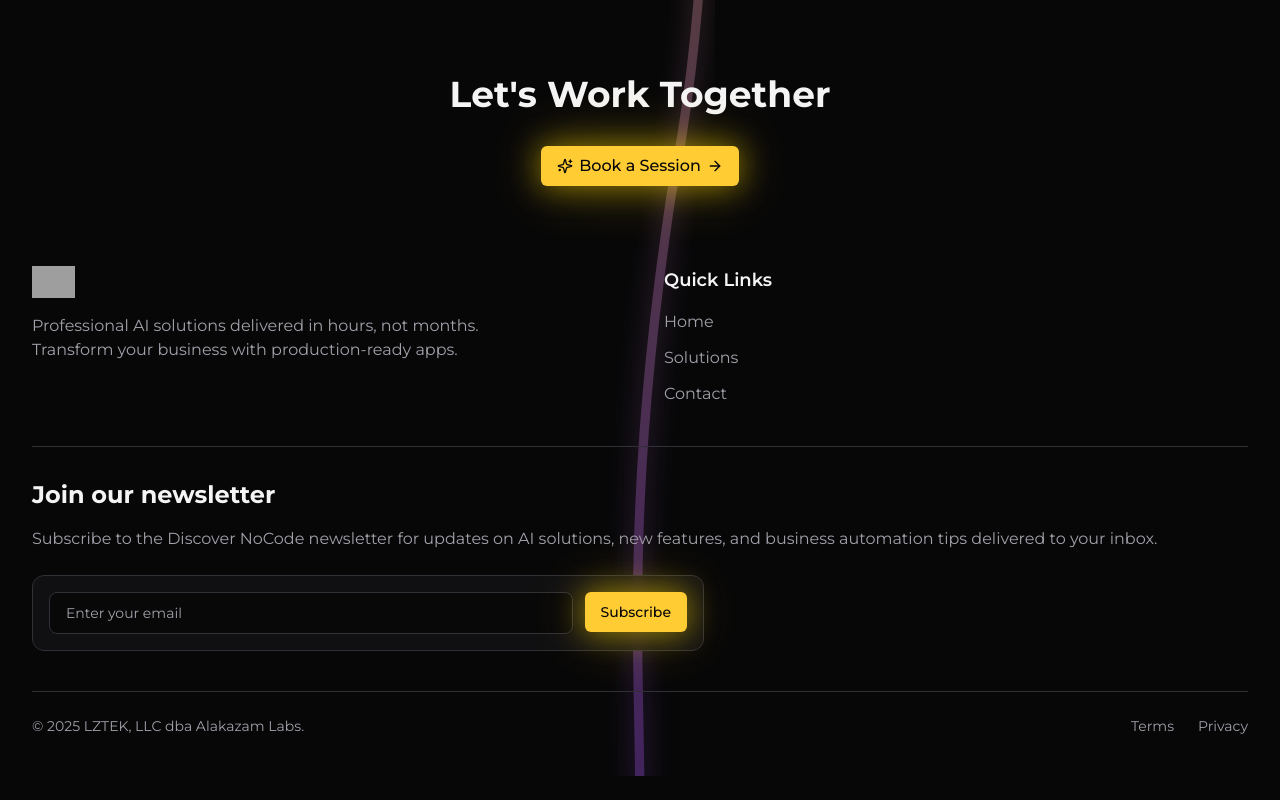
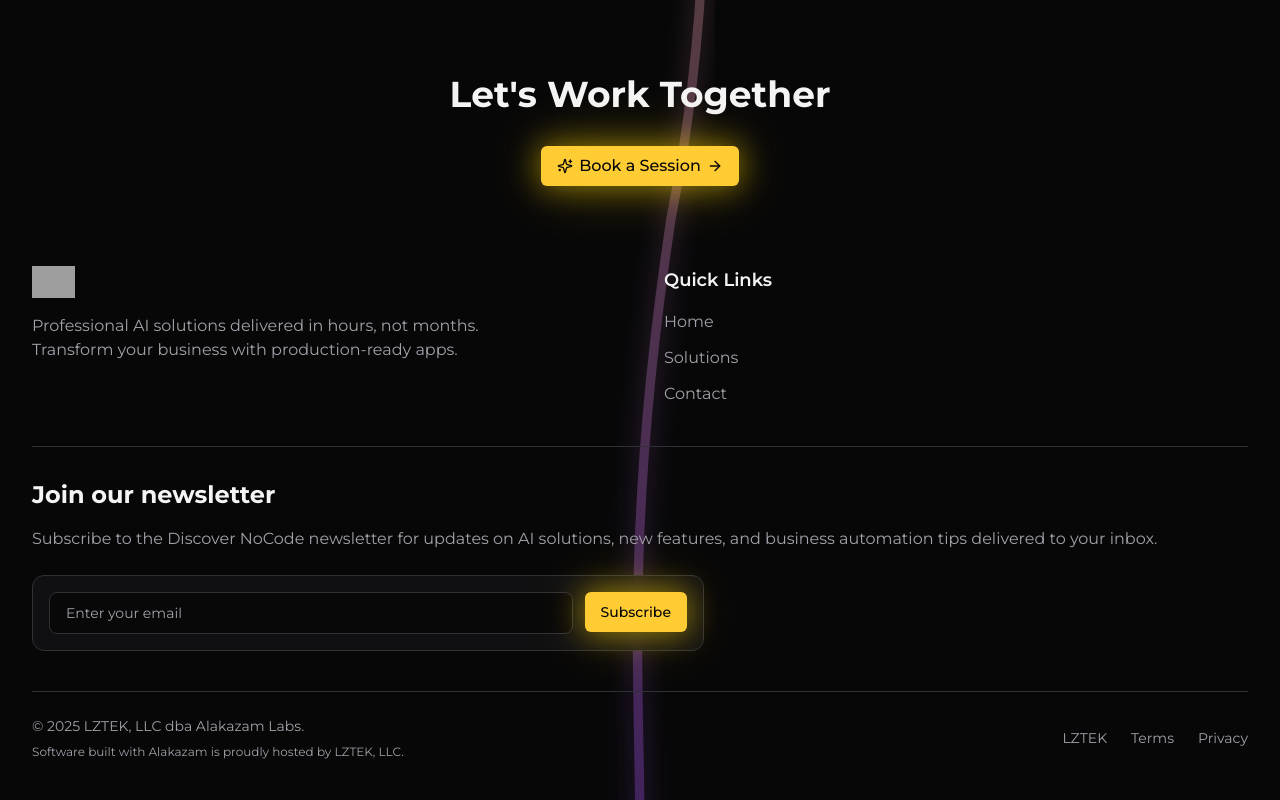
Before and after one commit to Alakazam-211/alakazam-labs-website, a Next.js app: page / in a window 1280 px wide. Shown: the part 5355-6155 px from the top of the page. Before the commit the page ends 6131 px from the top, so only its background shows below. Built offline with nearby package versions, Linux system fonts and the light colour scheme; no server answers; grey boxes are pictures that could not be loaded.

Commit message:
Add LZTEK link and hosting credit to footer

```diff
--- a/components/Footer.tsx
+++ b/components/Footer.tsx
@@ -154,10 +154,18 @@ export default function Footer() {
         {/* Copyright & Links */}
         <div className="mt-8 sm:mt-10 pt-6 sm:pt-6 border-t border-border">
           <div className="flex flex-col sm:flex-row justify-between items-center gap-4 sm:gap-6">
-            <p className="text-muted-foreground text-xs sm:text-sm text-center sm:text-left">
-              © 2025 LZTEK, LLC dba Alakazam Labs.
-            </p>
+            <div className="flex flex-col gap-2">
+              <p className="text-muted-foreground text-xs sm:text-sm text-center sm:text-left">
+                © 2025 LZTEK, LLC dba Alakazam Labs.
+              </p>
+              <p className="text-muted-foreground text-xs text-center sm:text-left">
+                Software built with Alakazam is proudly hosted by LZTEK, LLC.
+              </p>
+            </div>
             <div className="flex gap-6 text-xs sm:text-sm text-muted-foreground">
+              <Link href="https://lztek.io" target="_blank" rel="noopener noreferrer" className="hover:text-foreground transition-colors">
+                LZTEK
+              </Link>
               <Link href="/terms" className="hover:text-foreground transition-colors">
                 Terms
               </Link>
```
